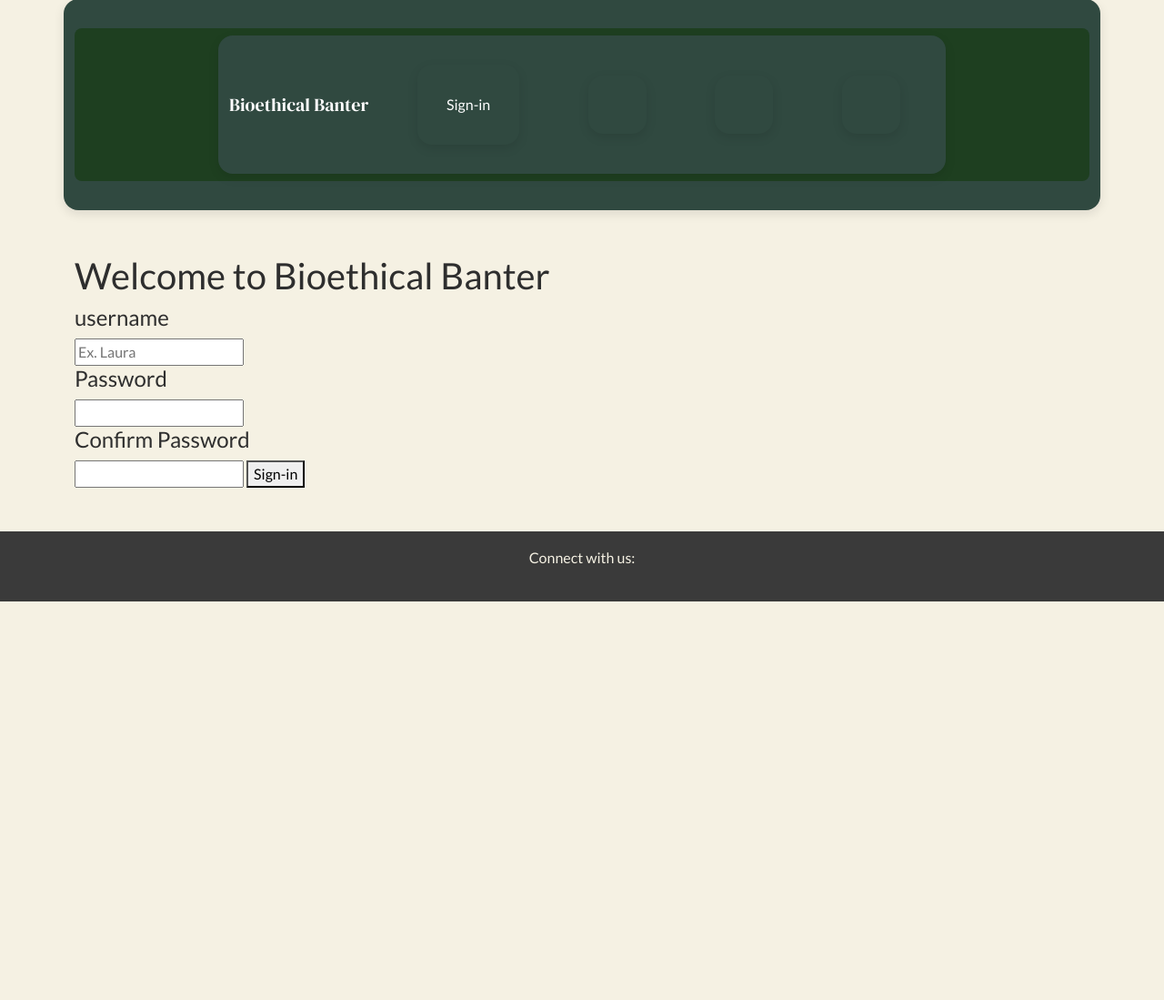
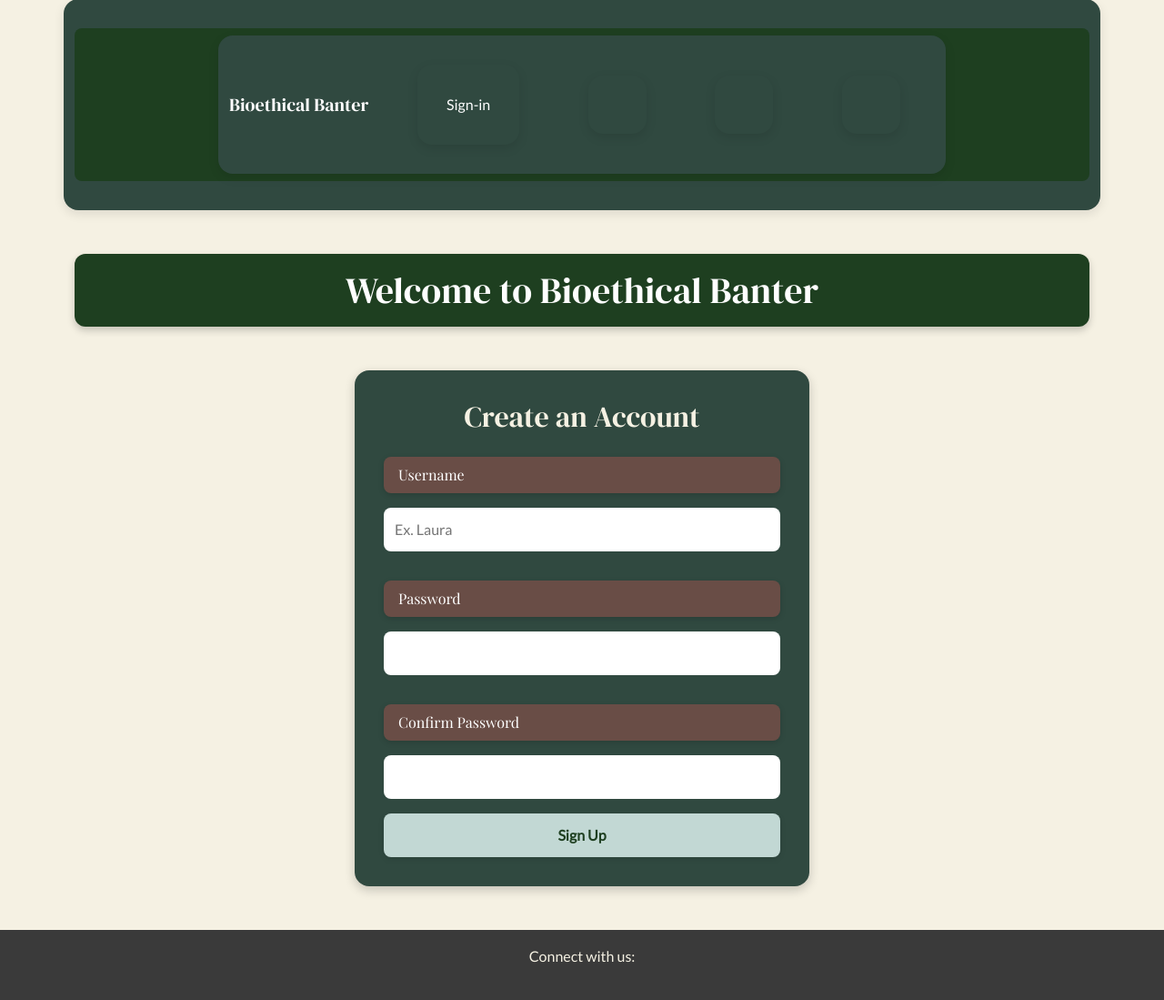
Before and after one commit to Rori-Una/Bioethical_Banter, a Flask app: page /signin in a window 1280 px wide. Shown: the part 57-1156 px from the top of the page at 91% size. Before the commit the page ends 718 px from the top, so only its background shows below. Run offline with Flask 3, Linux system fonts and the light colour scheme.

Commit message:
Update signin.html

```diff
--- a/templates/signin.html
+++ b/templates/signin.html
@@ -1,7 +1,7 @@
 {% extends "layout.html" %}
 
 {% block title %}
-    Login
+    Sign-in
 {% endblock %}
 
 {% block nav %}
@@ -9,15 +9,28 @@
 {% endblock %}
 
 {% block main %}
-<h1>Welcome to Bioethical Banter</h1>
-<form action="/signin" method="post">
-    <h4>username</h4>
-    <input autocomplete="off" name="username" placeholder="Ex. Laura" type="text">
-    <h4>Password</h4>
-    <input name="password" type="password">
-    <h4>Confirm Password</h4>
-    <input name="confirmation" type="password">
-    <button type="submit">Sign-in</button>
-</form>
-{{ message }}
+<h1 class="main-heading">Welcome to Bioethical Banter</h1>
+
+<div class="login-container">
+    <h2 style="font-family: 'DM Serif Display', serif; text-align: center; margin-bottom: 1.5rem;">
+        Create an Account
+    </h2>
+
+    <form action="/signin" method="post" class="login-form">
+        <label for="username" class="form-label">Username</label>
+        <input id="username" name="username" type="text" autocomplete="off" placeholder="Ex. Laura" class="form-input">
+
+        <label for="password" class="form-label">Password</label>
+        <input id="password" name="password" type="password" class="form-input">
+
+        <label for="confirmation" class="form-label">Confirm Password</label>
+        <input id="confirmation" name="confirmation" type="password" class="form-input">
+
+        <button type="submit" class="form-button">Sign Up</button>
+    </form>
+
+    {% if message %}
+        <p class="login-message">{{ message }}</p>
+    {% endif %}
+</div>
 {% endblock %}
```
